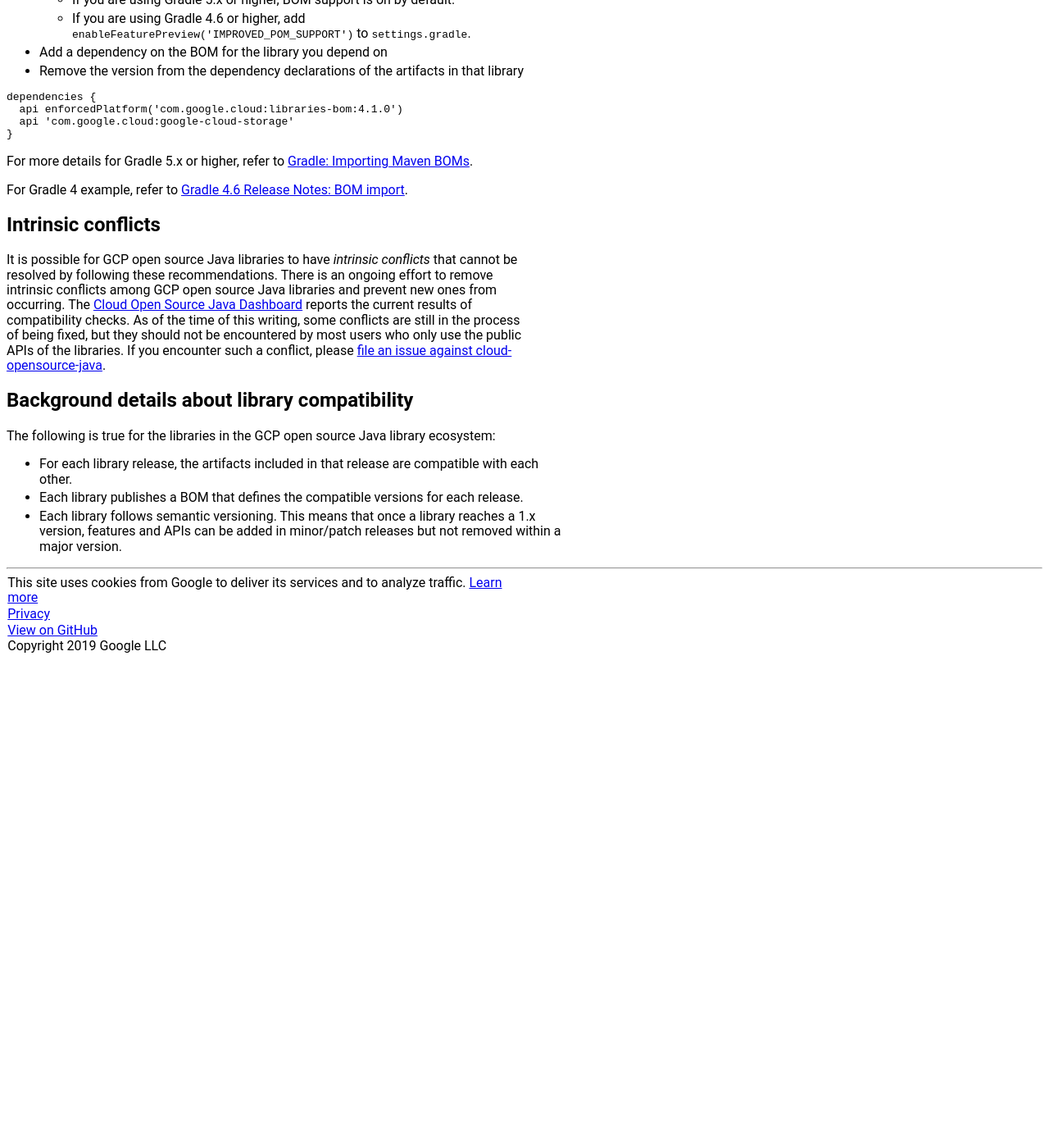
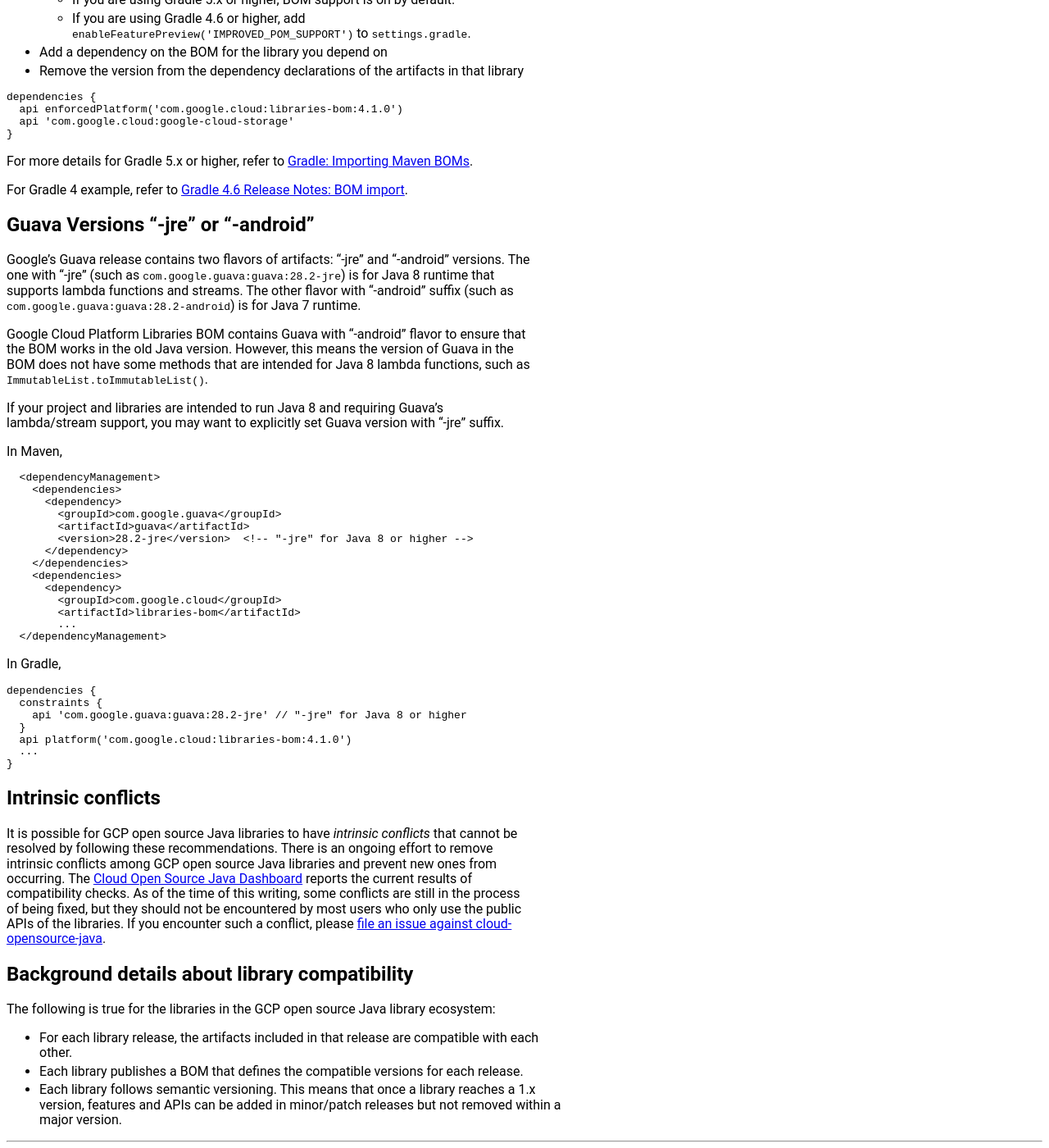
Before and after one commit to GoogleCloudPlatform/cloud-opensource-java, a Jekyll site: the page built from docs/DECLARING_DEPENDENCIES.md, in a window 1280 px wide and 1400 px high, scrolled down 3066 px. Shown: the whole window at 82% size. Built offline with Jekyll 4.4.1, drawn with Linux system fonts in a browser that asks for light colours; our own code applies the rules of GitHub Pages for plain Markdown files; before the commit the page ends 3872 px from its top, so only the background shows below that.

Commit message:
Guava version

````diff
--- a/docs/DECLARING_DEPENDENCIES.md
+++ b/docs/DECLARING_DEPENDENCIES.md
@@ -185,6 +185,55 @@ https://docs.gradle.org/current/userguide/platforms.html#sub:bom_import).
 For Gradle 4 example, refer to [Gradle 4.6 Release Notes: BOM import](
 https://docs.gradle.org/4.6/release-notes.html#bom-import).
 
+## Guava Versions "-jre" or "-android"
+
+Google's Guava release contains two flavors of artifacts:
+"-jre" and "-android" versions.
+The one with "-jre" (such as `com.google.guava:guava:28.2-jre`) is
+for Java 8 runtime that supports lambda functions and streams.
+The other flavor with "-android" suffix (such as `com.google.guava:guava:28.2-android`)
+is for Java 7 runtime.
+
+Google Cloud Platform Libraries BOM contains Guava with "-android" flavor
+to ensure that the BOM works in the old Java version.
+However, this means the version of Guava in the BOM does not have some
+methods that are intended for Java 8 lambda functions, such as
+`ImmutableList.toImmutableList()`.
+
+If your project and libraries are intended to run Java 8 and requiring Guava's
+lambda/stream support, you may want to explicitly set Guava version with "-jre" suffix.
+
+In Maven,
+
+```
+  <dependencyManagement>
+    <dependencies>
+      <dependency>
+        <groupId>com.google.guava</groupId>
+        <artifactId>guava</artifactId>
+        <version>28.2-jre</version>  <!-- "-jre" for Java 8 or higher -->
+      </dependency>
+    </dependencies>
+    <dependencies>
+      <dependency>
+        <groupId>com.google.cloud</groupId>
+        <artifactId>libraries-bom</artifactId>
+        ...
+  </dependencyManagement>
+```
+
+In Gradle,
+
+```
+dependencies {
+  constraints {
+    api 'com.google.guava:guava:28.2-jre' // "-jre" for Java 8 or higher
+  }
+  api platform('com.google.cloud:libraries-bom:4.1.0')
+  ...
+}
+```
+
 ## Intrinsic conflicts
 
 It is possible for GCP open source Java libraries to have *intrinsic conflicts*
````
